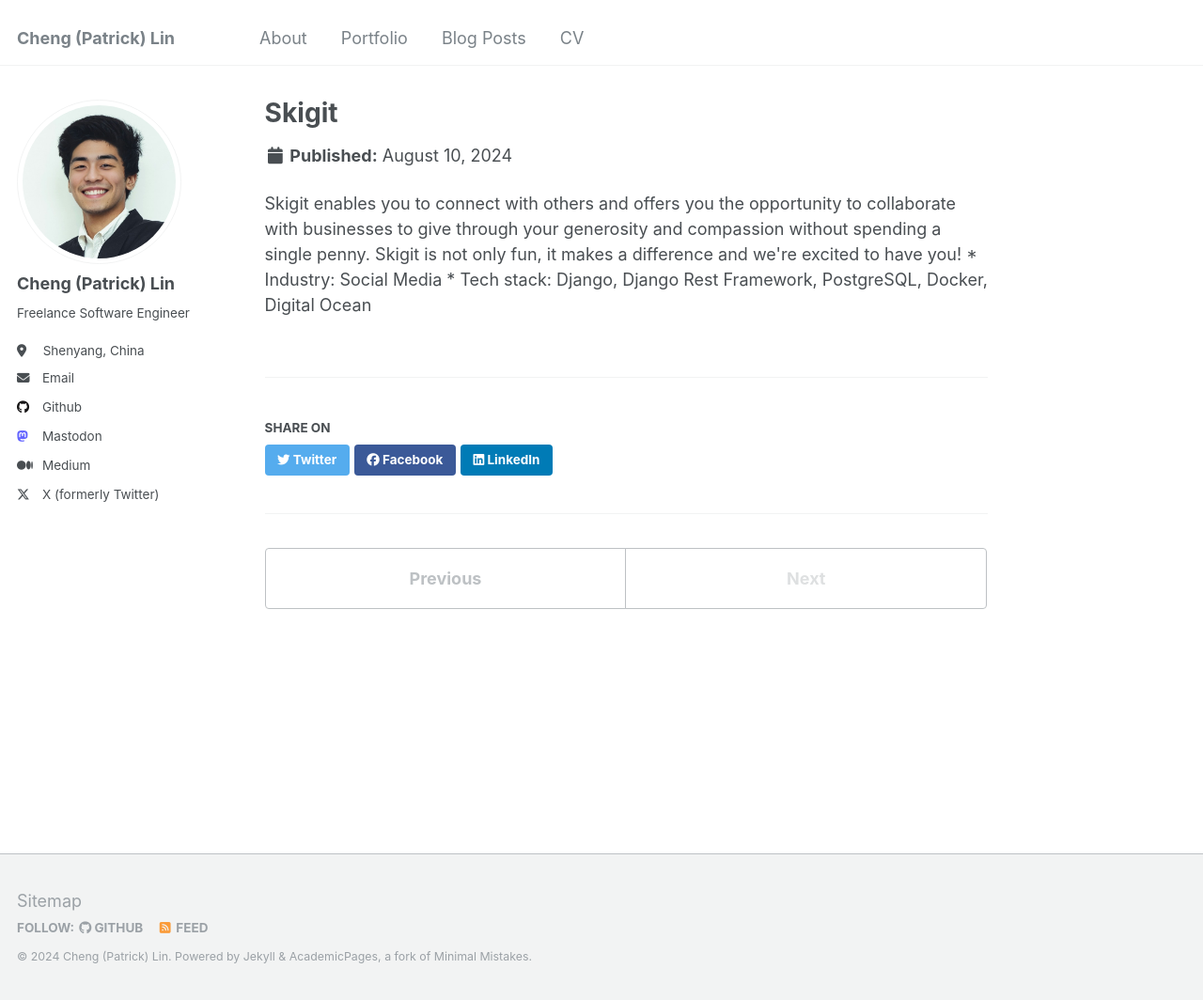
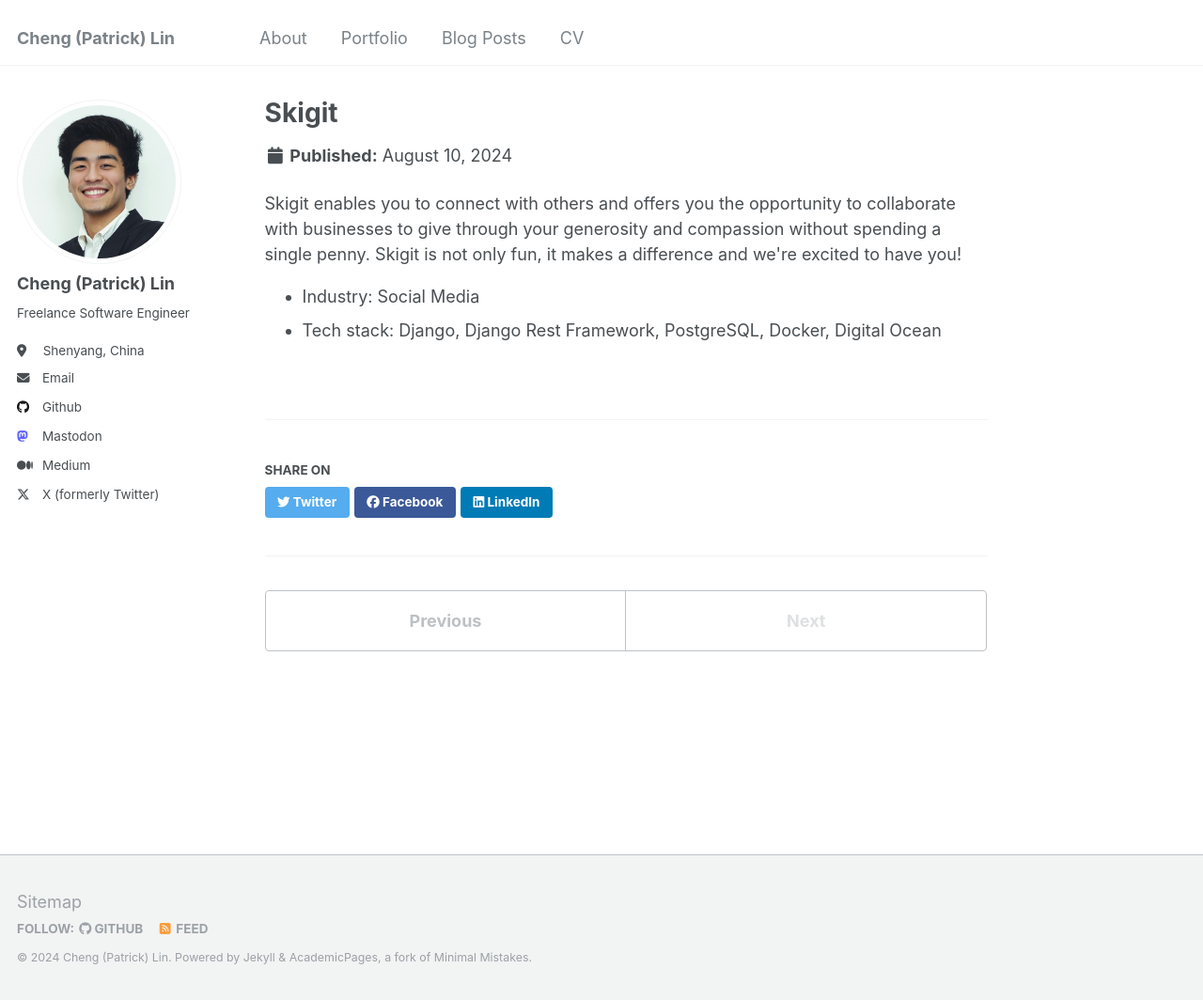
Before and after one commit to temunel/temunel.github.io, a Jekyll site: the page built from _portfolio/portfolio-2.html, in a window 1280 px wide and 1064 px high. Shown: the whole window at 94% size. Built offline with Jekyll 4.4.1, drawn with Linux system fonts in a browser that asks for light colours.

Commit message:
updated portfolio

```diff
--- a/_portfolio/portfolio-2.html
+++ b/_portfolio/portfolio-2.html
@@ -6,5 +6,7 @@ collection: portfolio
 
 Skigit enables you to connect with others and offers you the opportunity to collaborate with businesses to give through your generosity and compassion without spending a single penny. Skigit is not only fun, it makes a difference and we're excited to have you!
 
-* Industry: Social Media
-* Tech stack: Django, Django Rest Framework, PostgreSQL, Docker, Digital Ocean
+<ul>
+    <li>Industry: Social Media</li>
+    <li>Tech stack: Django, Django Rest Framework, PostgreSQL, Docker, Digital Ocean</li>
+</ul>
```
